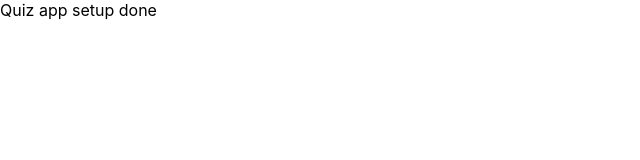
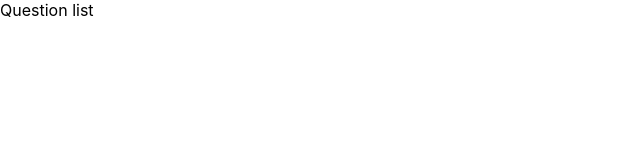
Before and after one commit to JuJu2181/React-Projects, a React (Create React App) app in the folder quiz-app/: page /questions in a window 1280 px wide. Shown: the top 160 px of the page, without its empty margins (0-640 px from the left). Built offline with nearby package versions, Linux system fonts and the light colour scheme.

Commit message:
Components setup for quiz app

```diff
--- a/quiz-app/package.json
+++ b/quiz-app/package.json
@@ -8,13 +8,15 @@
     "@fortawesome/free-regular-svg-icons": "^6.1.1",
     "@fortawesome/free-solid-svg-icons": "^6.1.1",
     "@fortawesome/react-fontawesome": "^0.1.18",
-    "nanoid": "^3.3.4",
     "@testing-library/jest-dom": "^5.16.4",
     "@testing-library/react": "^13.2.0",
     "@testing-library/user-event": "^13.5.0",
+    "nanoid": "^3.3.4",
     "react": "^17.0.2",
     "react-confetti": "^6.0.1",
     "react-dom": "^17.0.2",
+    "react-icons": "^4.3.1",
+    "react-router-dom": "^6.3.0",
     "react-scripts": "5.0.1",
     "web-vitals": "^2.1.4"
   },
--- a/quiz-app/src/App.js
+++ b/quiz-app/src/App.js
@@ -1,5 +1,13 @@
 import React from "react";
+import { BrowserRouter } from "react-router-dom";
+import Pages from "./pages/Pages";
 
 export default function App() {
-  return "Quiz app setup done";
+  return (
+    <div className="App">
+      <BrowserRouter>
+        <Pages />
+      </BrowserRouter>
+    </div>
+  );
 }
--- /dev/null
+++ b/quiz-app/src/components/Question.jsx
@@ -0,0 +1,11 @@
+ import React from 'react'
+
+function Question() {
+   return (
+     <div>
+       Question list
+     </div>
+   )
+ }
+
+ export default Question
--- /dev/null
+++ b/quiz-app/src/pages/Home.jsx
@@ -0,0 +1,11 @@
+import React from 'react'
+
+function Home() {
+  return (
+    <div>
+      Home
+    </div>
+  )
+}
+
+export default Home
--- /dev/null
+++ b/quiz-app/src/pages/Pages.jsx
@@ -0,0 +1,15 @@
+import React from 'react'
+import { Routes, Route} from "react-router-dom";
+import Home from './Home';
+import Questions from './Questions';
+
+function Pages() {
+  return (
+    <Routes>
+          <Route path='/' element={<Home />} />
+          <Route path='/questions' element={<Questions/>}/>
+    </Routes>
+  )
+}
+
+export default Pages
--- /dev/null
+++ b/quiz-app/src/pages/Questions.jsx
@@ -0,0 +1,12 @@
+import React from 'react';
+import Question from '../components/Question';
+
+ function Questions() {
+   return (
+     <div>
+       <Question/>
+     </div>
+   )
+ }
+
+ export default Questions
```
Also changed, not shown: 1 other file (tests, documents, lock files or other folders).
